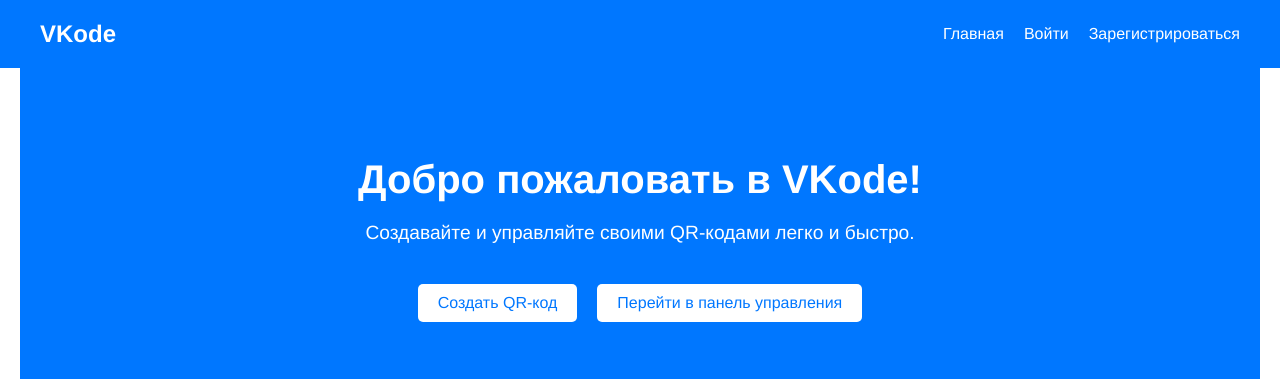
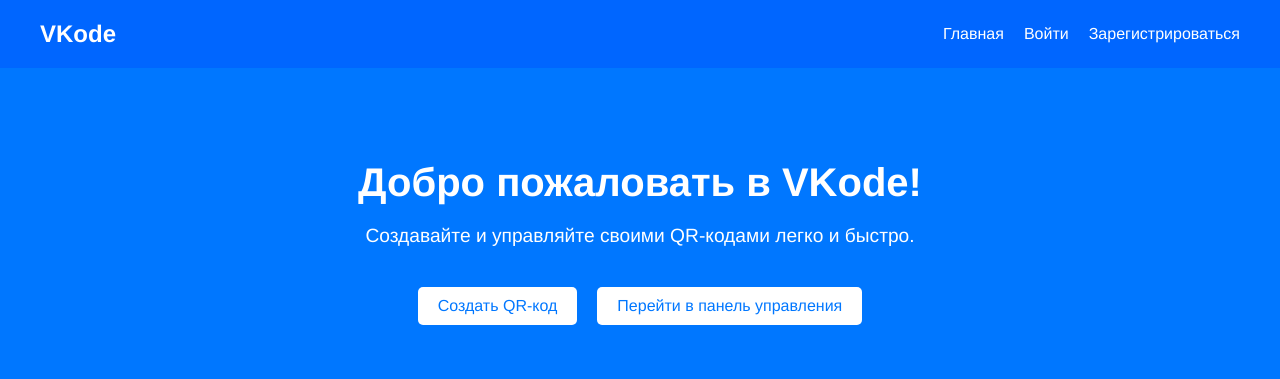
Before and after one commit to ArTeria21/VKode, a Django app: page / in a window 1280 px wide. Shown: the top 379 px of the page. Run offline with Django 5.2, Linux system fonts and the light colour scheme.

Commit message:
Improved frontend

```diff
--- a/VKode/QR_generator/static/generator/css/styles.css
+++ b/VKode/QR_generator/static/generator/css/styles.css
@@ -7,7 +7,7 @@
 }
 
 header {
-	background-color: #0077FF;
+	background-color: #0066ff;
 	padding: 20px 0;
 	color: white;
 	position: fixed;
@@ -68,17 +68,19 @@
 }
 
 /* Стили для главной страницы */
-
 .hero {
 	background-color: #0077FF;
 	color: white;
-	padding: 60px 0;
+	padding: 80px 0;
 	text-align: center;
+	width: 100vw;
+	margin-left: calc(-50vw + 50%);
 }
 
 .hero .container {
-	max-width: 800px;
-	margin: 0 auto;
+	width: 100%;
+	padding: 0 20px;
+	box-sizing: border-box;
 }
 
 .hero h1 {
@@ -169,6 +171,9 @@
 	color: white;
 	padding: 60px 0;
 	text-align: center;
+	width: 100vw;
+	margin-left: calc(-50vw + 50%);
+
 }
 
 .dashboard-header .container {
@@ -271,6 +276,8 @@
 	color: white;
 	padding: 60px 0;
 	text-align: center;
+	width: 100vw;
+	margin-left: calc(-50vw + 50%);
 }
 
 .qr-info-header .container {
@@ -337,6 +344,8 @@
 	color: white;
 	padding: 60px 0;
 	text-align: center;
+	width: 100vw;
+	margin-left: calc(-50vw + 50%);
 }
 
 .create-qr-header .container {
```
